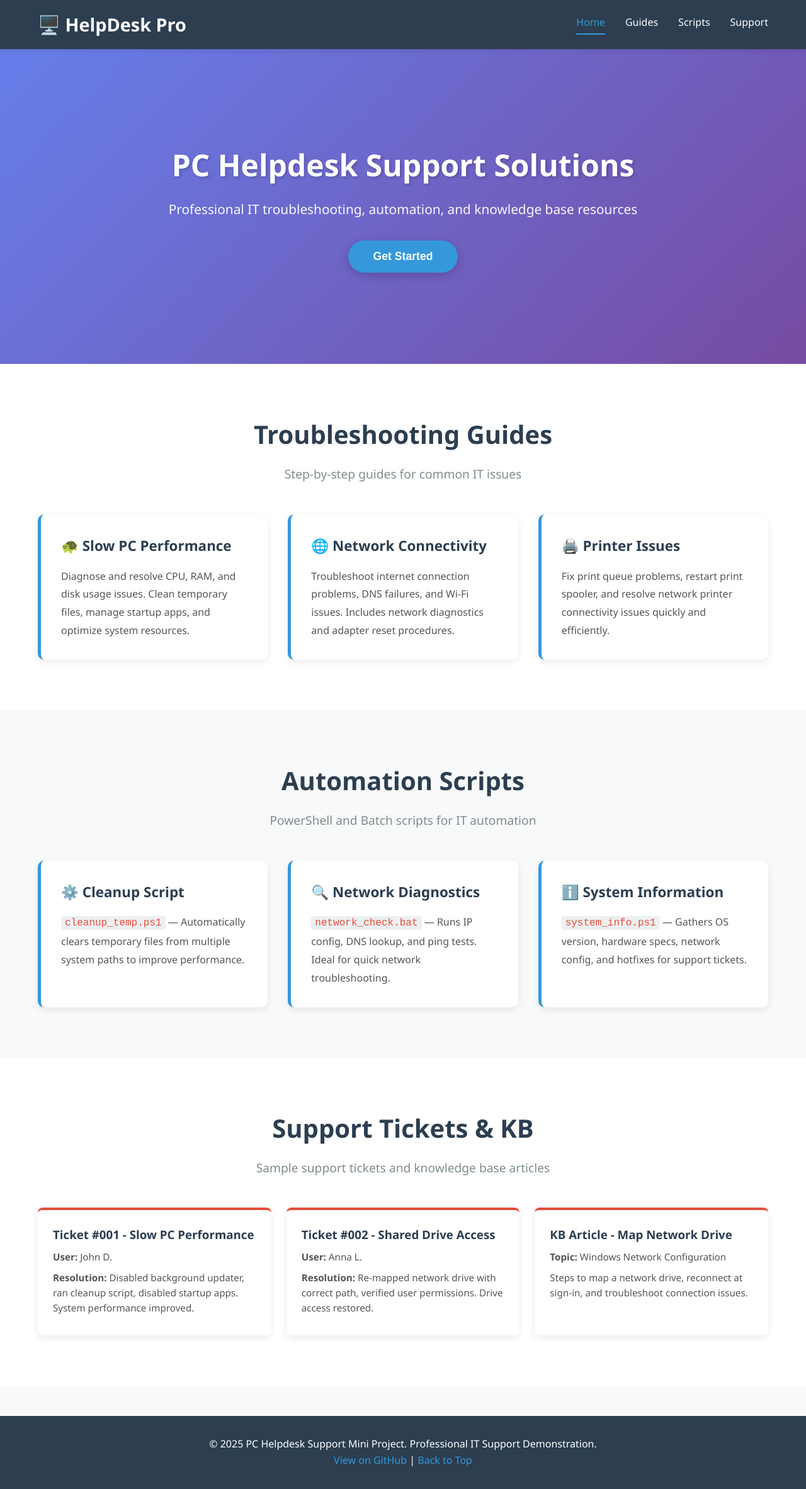
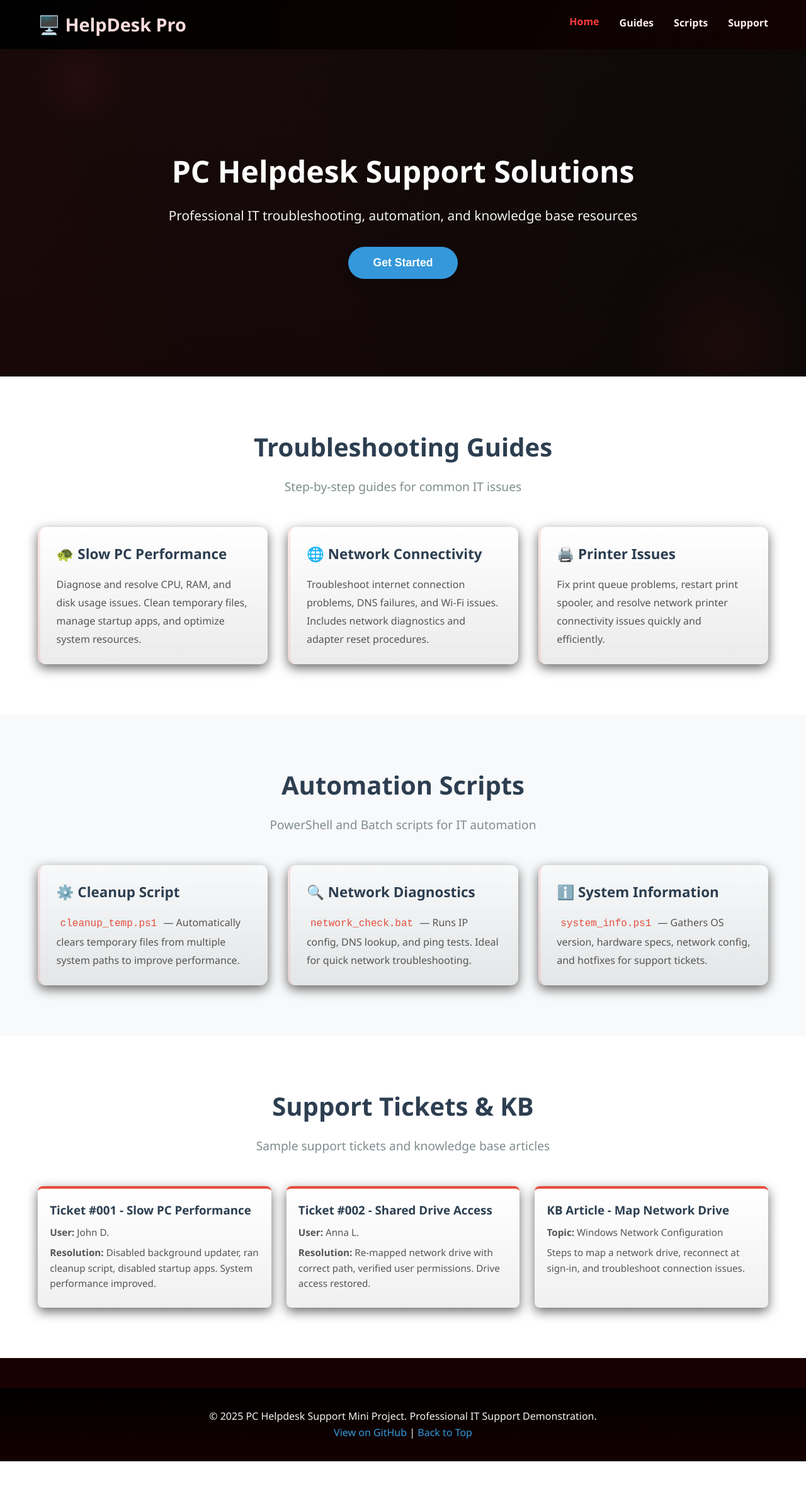
Before and after one commit to stangriffin24483/Stews-project, a plain HTML site: page website/index.html in a window 1280 px wide. Shown: the whole page at 63% size. After the commit the page ends 2321 px from the top, so only its background shows below. Drawn offline with Linux system fonts and the light colour scheme.

Commit message:
Theme: red/black background + interactive background and card tilt

```diff
--- a/website/css/style.css
+++ b/website/css/style.css
@@ -5,11 +5,21 @@
     box-sizing: border-box;
 }
 
+:root{
+    --accent:#e74c3c;
+    --accent-2:#ff3b3b;
+    --dark:#0b0b0b;
+    --muted:#9ba3a6;
+}
+
 body {
     font-family: 'Segoe UI', Tahoma, Geneva, Verdana, sans-serif;
     line-height: 1.6;
-    color: #333;
-    background-color: #f8f9fa;
+    color: #f5f5f5;
+    background: radial-gradient(circle at var(--x, 50%) var(--y, 50%), rgba(255,59,59,0.08), transparent 10%),
+                linear-gradient(180deg, var(--dark) 0%, #1a0000 100%);
+    transition: background-position 0.2s linear;
+    min-height:100vh;
 }
 
 .container {
@@ -20,7 +30,7 @@ body {
 
 /* Navigation Bar */
 .navbar {
-    background-color: #2c3e50;
+    background: linear-gradient(90deg, rgba(0,0,0,0.9), rgba(20,0,0,0.8));
     color: white;
     padding: 1rem 0;
     position: sticky;
@@ -41,13 +51,13 @@ body {
 .nav-logo a {
     font-size: 1.8rem;
     font-weight: bold;
-    color: white;
+    color: #ffdddd;
     text-decoration: none;
-    transition: color 0.3s ease;
+    transition: color 0.2s ease;
 }
 
 .nav-logo a:hover {
-    color: #3498db;
+    color: var(--accent-2);
 }
 
 .nav-menu {
@@ -56,18 +66,17 @@ body {
 }
 
 .nav-link {
-    color: white;
+    color: #ffefef;
     text-decoration: none;
-    font-weight: 500;
-    transition: color 0.3s ease, border-bottom 0.3s ease;
+    font-weight: 600;
+    transition: color 0.15s ease, transform 0.15s ease;
     padding-bottom: 5px;
-    border-bottom: 2px solid transparent;
 }
 
 .nav-link:hover,
 .nav-link.active {
-    color: #3498db;
-    border-bottom: 2px solid #3498db;
+    color: var(--accent-2);
+    transform: translateY(-2px);
 }
 
 .hamburger {
@@ -86,14 +95,25 @@ body {
 
 /* Hero Section */
 .hero {
-    background: linear-gradient(135deg, #667eea 0%, #764ba2 100%);
+    background: linear-gradient(135deg, rgba(255,0,0,0.06), rgba(0,0,0,0.12));
     color: white;
     padding: 100px 20px;
     text-align: center;
-    min-height: 500px;
+    min-height: 520px;
     display: flex;
     align-items: center;
     justify-content: center;
+    position: relative;
+    overflow: hidden;
+}
+
+.hero::after{
+    content: '';
+    position:absolute;
+    inset:0;
+    background: radial-gradient(circle at 10% 10%, rgba(255,59,59,0.06), transparent 6%),
+                radial-gradient(circle at 90% 90%, rgba(231,76,60,0.06), transparent 12%);
+    pointer-events:none;
 }
 
 .hero-content h1 {
@@ -160,17 +180,20 @@ body {
 }
 
 .card {
-    background: white;
-    padding: 2rem;
-    border-radius: 10px;
-    box-shadow: 0 4px 12px rgba(0, 0, 0, 0.08);
-    transition: all 0.3s ease;
-    border-left: 5px solid #3498db;
+    background: linear-gradient(180deg, rgba(255,255,255,0.04), rgba(0,0,0,0.08));
+    padding: 1.6rem;
+    border-radius: 12px;
+    box-shadow: 0 6px 18px rgba(0, 0, 0, 0.6);
+    transition: transform 0.18s ease, box-shadow 0.18s ease;
+    border-left: 4px solid rgba(231,76,60,0.12);
+    backdrop-filter: blur(4px);
+    cursor: default;
+    transform-style: preserve-3d;
 }
 
 .card:hover {
-    transform: translateY(-5px);
-    box-shadow: 0 8px 20px rgba(0, 0, 0, 0.12);
+    transform: translateY(-8px) rotateX(2deg) translateZ(6px);
+    box-shadow: 0 14px 40px rgba(0, 0, 0, 0.7);
 }
 
 .card h3 {
@@ -201,16 +224,17 @@ body {
 }
 
 .ticket {
-    background: white;
-    padding: 1.5rem;
+    background: linear-gradient(180deg, rgba(255,255,255,0.02), rgba(0,0,0,0.06));
+    padding: 1.2rem;
     border-radius: 8px;
-    box-shadow: 0 4px 12px rgba(0, 0, 0, 0.08);
-    border-top: 4px solid #e74c3c;
-    transition: all 0.3s ease;
+    box-shadow: 0 6px 18px rgba(0, 0, 0, 0.6);
+    border-top: 4px solid var(--accent);
+    transition: transform 0.18s ease, box-shadow 0.18s ease;
 }
 
 .ticket:hover {
-    box-shadow: 0 6px 16px rgba(0, 0, 0, 0.12);
+    transform: translateY(-6px);
+    box-shadow: 0 12px 36px rgba(0, 0, 0, 0.7);
 }
 
 .ticket h3 {
@@ -226,8 +250,8 @@ body {
 
 /* Footer */
 .footer {
-    background-color: #2c3e50;
-    color: white;
+    background: linear-gradient(180deg, rgba(0,0,0,0.95), rgba(20,0,0,0.9));
+    color: #f5f5f5;
     text-align: center;
     padding: 2rem;
     margin-top: 3rem;
--- a/website/js/script.js
+++ b/website/js/script.js
@@ -59,3 +59,62 @@ window.addEventListener('load', () => {
         }
     }
 });
+
+// Interactive background: follow mouse (parallax-like)
+(() => {
+    const root = document.documentElement;
+    let mouseX = 50, mouseY = 50;
+    let raf = null;
+
+    function onMove(e){
+        const x = e.clientX / window.innerWidth * 100;
+        const y = e.clientY / window.innerHeight * 100;
+        mouseX = x; mouseY = y;
+        if(!raf) raf = requestAnimationFrame(updateVars);
+    }
+
+    function updateVars(){
+        root.style.setProperty('--x', mouseX + '%');
+        root.style.setProperty('--y', mouseY + '%');
+        raf = null;
+    }
+
+    // touch support: use touchmove
+    function onTouch(e){
+        if(e.touches && e.touches[0]){
+            onMove(e.touches[0]);
+        }
+    }
+
+    window.addEventListener('mousemove', onMove, {passive:true});
+    window.addEventListener('touchmove', onTouch, {passive:true});
+})();
+
+// Card tilt effect
+(() => {
+    const cards = document.querySelectorAll('.card');
+    cards.forEach(card => {
+        card.addEventListener('mousemove', (e) => {
+            const rect = card.getBoundingClientRect();
+            const cx = rect.left + rect.width/2;
+            const cy = rect.top + rect.height/2;
+            const dx = e.clientX - cx;
+            const dy = e.clientY - cy;
+            const tiltX = (dy / rect.height) * -12; // rotateX
+            const tiltY = (dx / rect.width) * 12; // rotateY
+            card.style.transform = `perspective(800px) rotateX(${tiltX}deg) rotateY(${tiltY}deg) translateZ(6px)`;
+            card.style.transition = 'transform 0.05s linear';
+        });
+        card.addEventListener('mouseleave', () => {
+            card.style.transform = '';
+            card.style.transition = 'transform 0.25s ease';
+        });
+        // subtle press effect
+        card.addEventListener('mousedown', () => {
+            card.style.transform += ' scale(0.995)';
+        });
+        card.addEventListener('mouseup', () => {
+            card.style.transform = '';
+        });
+    });
+})();
```
